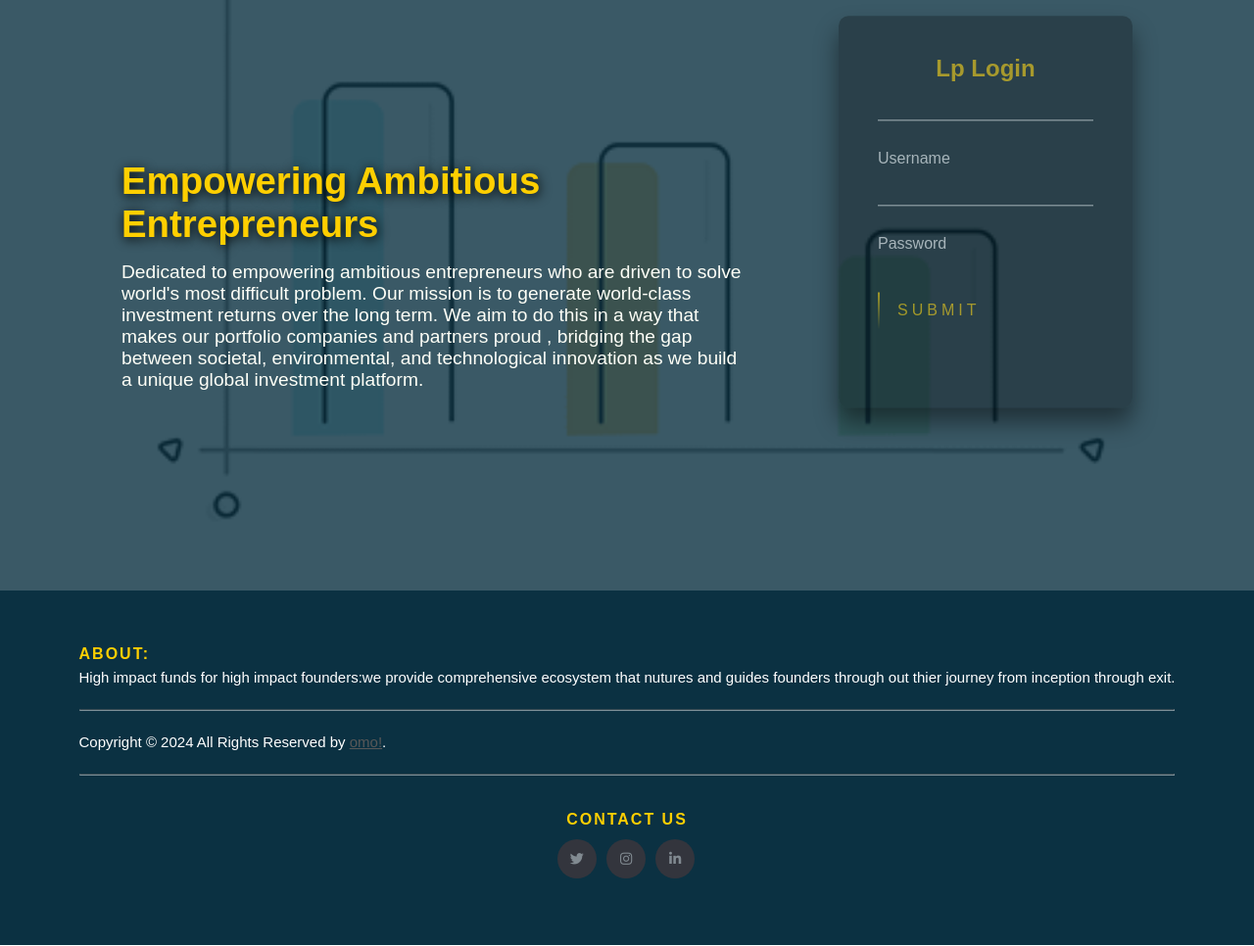
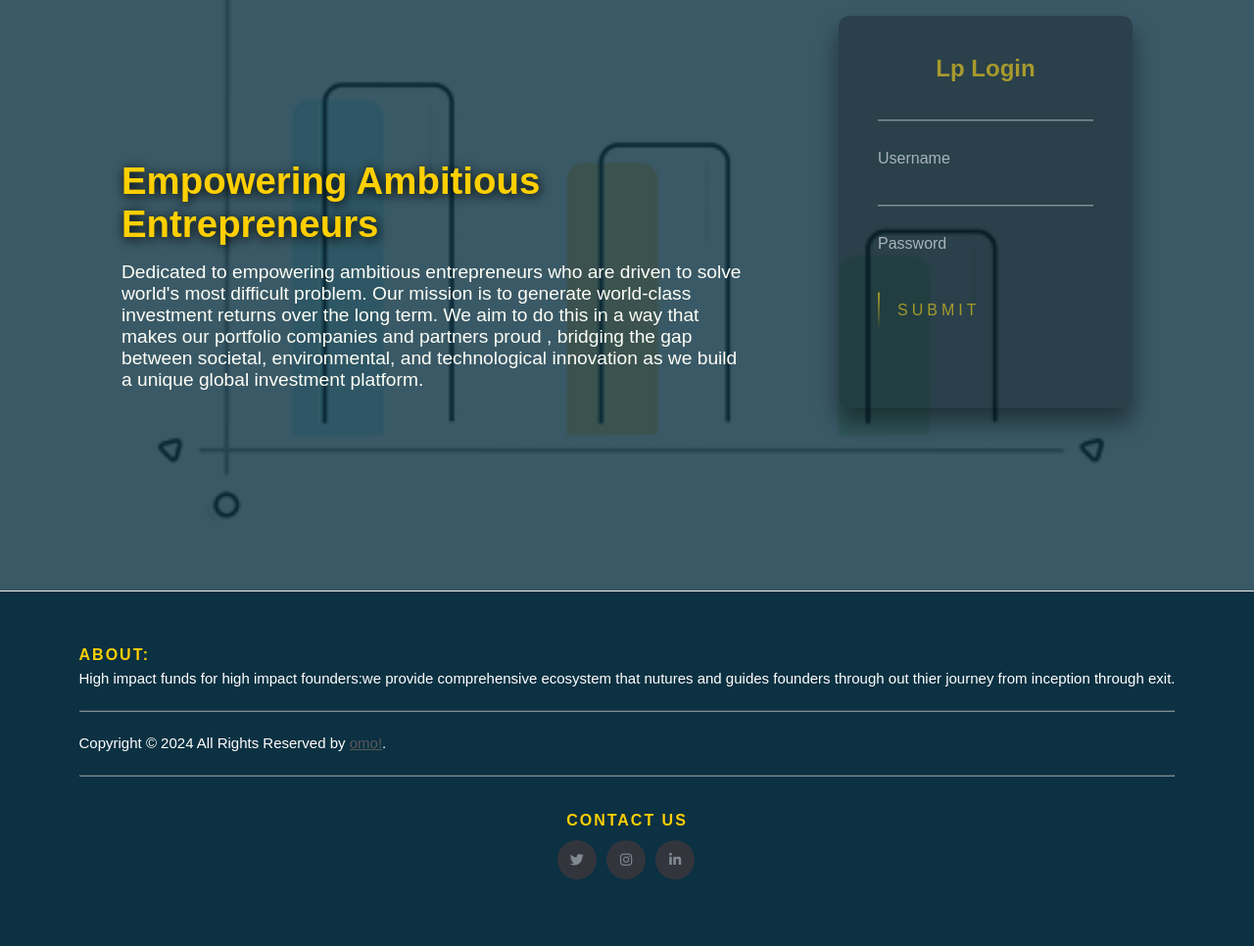
Before and after one commit to JUSTMIDAS/omo-real, a plain HTML site: page index.html in a window 1280 px wide. Shown: the part 197-1163 px from the top of the page at 98% size. Drawn offline with Linux system fonts and the light colour scheme.

Commit message:
Update styles.css

```diff
--- a/styles.css
+++ b/styles.css
@@ -305,6 +305,7 @@ footer {
   padding: 3rem;
   line-height: 24px;
   color: #737373;
+  border-top: 1px solid rgb(236, 236, 236);
 }
 footer hr {
   border-top-color: #bbb;
```
